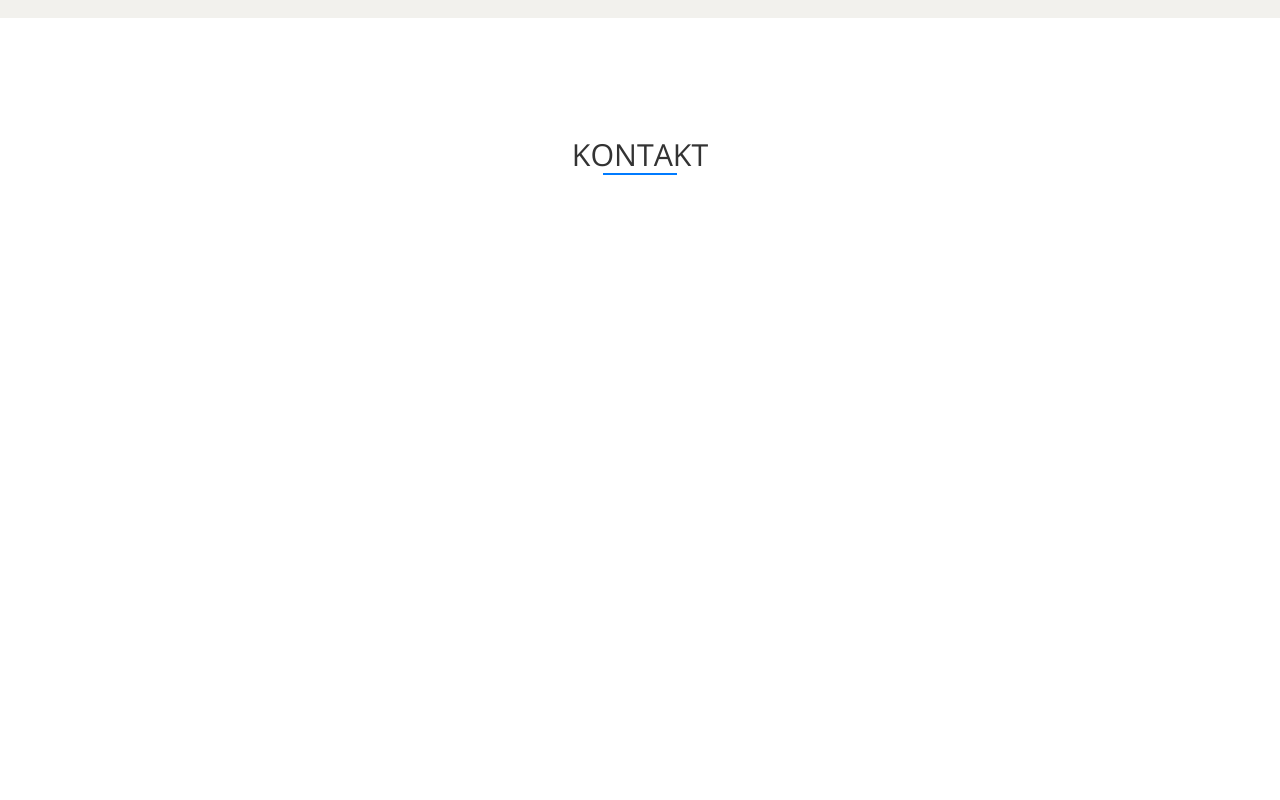
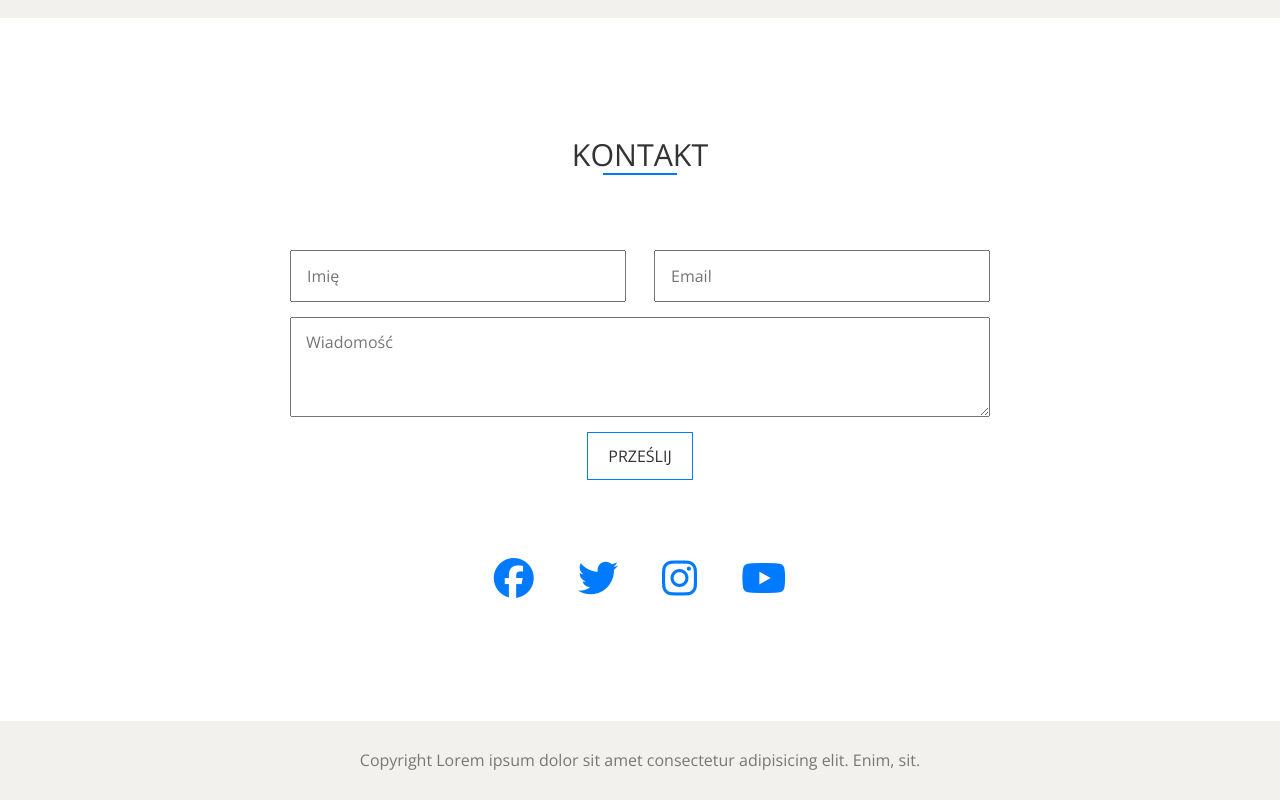
Before and after one commit to kingahendrich/9.Portfolio-project, a plain HTML site: page index.html in a window 1280 px wide. Shown: the part 2696-3496 px from the top of the page. Before the commit the page ends 3066 px from the top, so only its background shows below. Drawn offline with nearby package versions, Linux system fonts and the light colour scheme.

Commit message:
resposive design

```diff
--- a/css/style.css
+++ b/css/style.css
@@ -41,6 +41,8 @@ section {
     padding: 14px 20px;
     cursor: pointer;
     transition: all .3s;
+    margin: auto;
+    background-color: transparent;
 }
 
 .btn:hover {
@@ -179,3 +181,98 @@ section {
 .portfolio-wrapper .portfolio-item h3:hover {
     opacity: 1;
 }
+
+/* -----------------------------Contact section--------------------------- */
+
+.contact form {
+    max-width: 700px;
+    margin: 40px auto 30px auto;
+    display: flex;
+    flex-wrap: wrap;
+    justify-content: space-between;
+}
+
+.contact input[type="text"],
+.contact input[type="email"] {
+    flex-basis: 48%;
+    padding: 15px;
+    margin-bottom: 15px;
+}
+
+.contact textarea {
+    flex-basis: 100%;
+    padding: 15px;
+    margin-bottom: 15px;
+    height: 100px;
+}
+
+/* -----------------------------social media icons */
+
+.social-links {
+    margin-top: 75px;
+    text-align: center;
+}
+
+.social-links .social-link {
+    font-size: 2.5em;
+    display: inline-block;
+    margin: 0 20px;
+    color: #007bff;
+    transition: all .3s;
+}
+
+.social-links .social-link:hover {
+    color: #333;
+}
+
+/* -------------------------------Footer----------------------------- */
+
+.main-footer {
+    background-color: #f2f1ed;
+    padding: 30px;
+    text-align: center;
+    color: #777;
+}
+
+/* -------------------------------Responsive styles----------------------------- */
+
+@media (max-width: 1200px) {
+    .container {
+        max-width: 920px;
+    }
+}
+
+@media (max-width: 992px) {
+    .container {
+        max-width: 768px;
+    }
+
+    .portfolio-wrapper .portfolio-item {
+        flex-basis: 50%;
+    }
+}
+
+@media (max-width: 768px) {
+    .container {
+        max-width: 95%;
+    }
+
+    .portfolio-wrapper .portfolio-item {
+        flex-basis: 100%;
+    }
+}
+@media (max-width: 480px) {
+    .main-header .main-header-content h1 {
+        font-size: 3em;
+    }
+
+    .about .about-img {
+        max-height: 200px;
+        max-width: 200px;
+    }
+
+    .contact input[type="text"],
+    .contact input[type="email"] {
+        flex-basis: 100%; */
+    }
+}
--- a/index.html
+++ b/index.html
@@ -113,10 +113,29 @@
                 <h2>Kontakt</h2>
                 <hr>
             </header>
+
+            <form action="" method="post">
+                <input type="text" placeholder="Imię" name="name">
+                <input type="text" placeholder="Email" name="email">
+                <textarea name="message" placeholder="Wiadomość"></textarea>
+                <input type="submit" value="Prześlij" class="btn">
+            </form>
+
+            <div class="social-links">
+                <a href="" class="social-link"><i class="fa-brands fa-facebook"></i></a>
+                <a href="" class="social-link"><i class="fa-brands fa-twitter"></i></a>
+                <a href="" class="social-link"><i class="fa-brands fa-instagram"></i></a>
+                <a href="" class="social-link"><i class="fa-brands fa-youtube"></i></a>
+            </div>
+
         </div>
     </section>
 
-    <footer></footer>
+    <footer class="main-footer">
+        <div class="container">
+            <p>Copyright Lorem ipsum dolor sit amet consectetur adipisicing elit. Enim, sit.</p>
+        </div>
+    </footer>
 
     <script src="https://kit.fontawesome.com/0a1f994f7a.js" crossorigin="anonymous"></script>
 </body>
```
